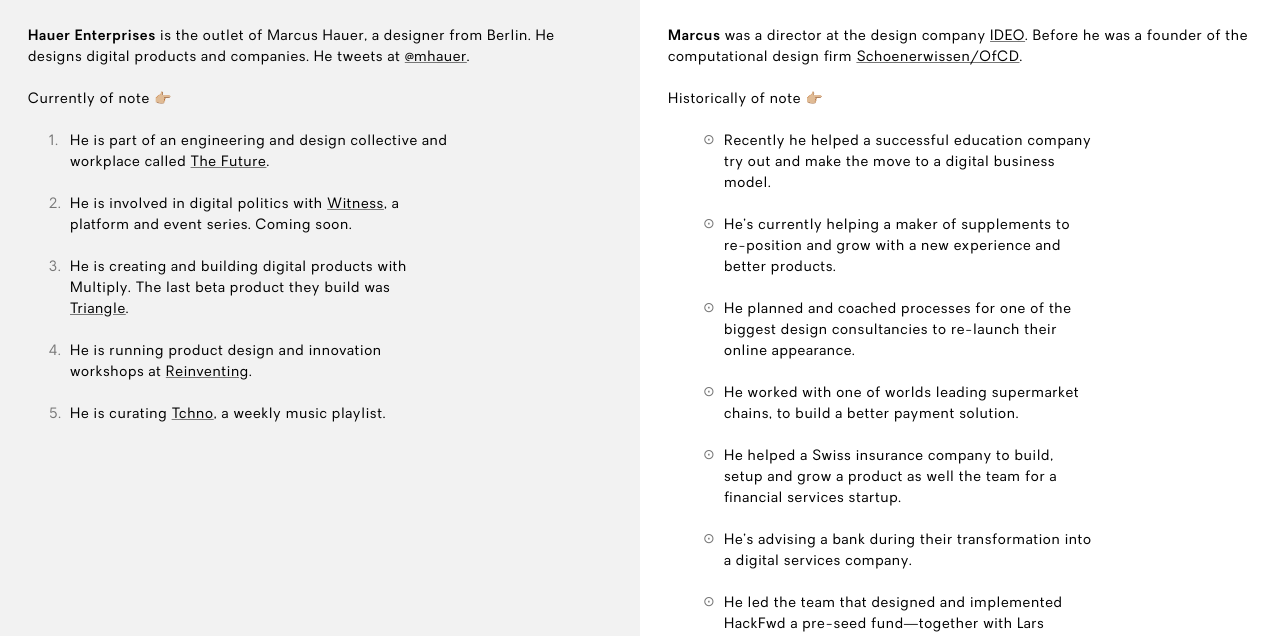
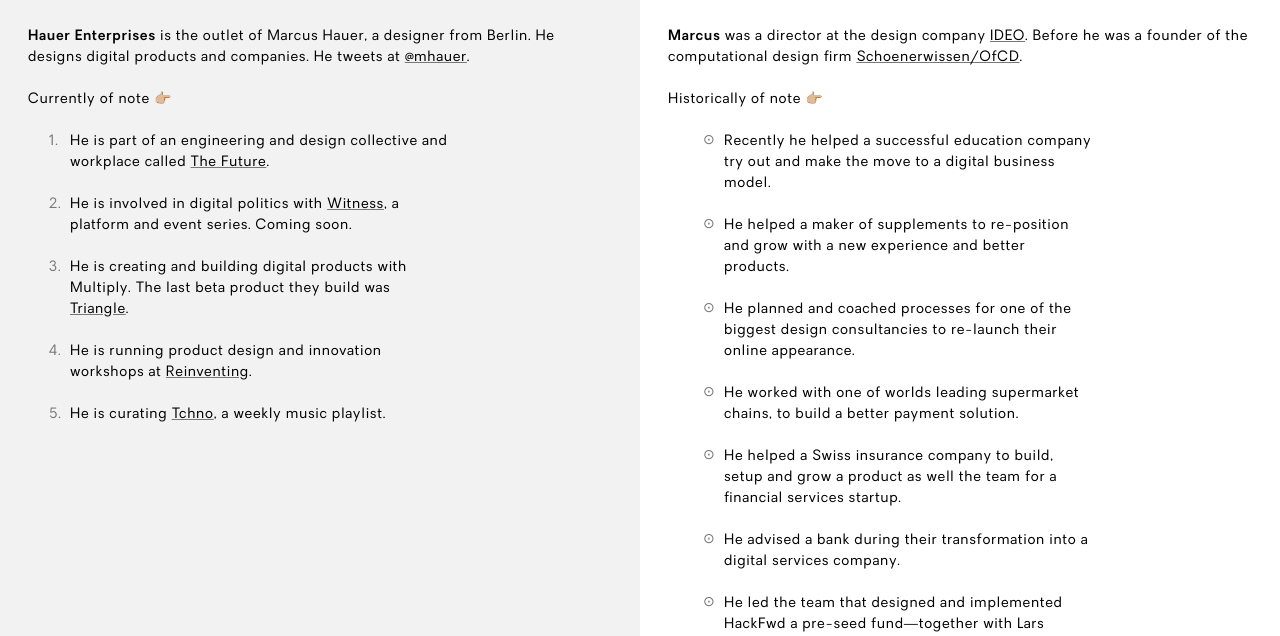
Before and after one commit to mhauer/mhauer.github.io, a plain HTML site: page index.html in a window 1280 px wide. Shown: the part 163-799 px from the top of the page. Drawn offline with Linux system fonts and the light colour scheme.

Commit message:
content update

```diff
--- a/index.html
+++ b/index.html
@@ -73,11 +73,11 @@
         <header list>Historically of note 👉🏼</header>
   			<ul>
   				<li>Recently he helped a successful education company try out and make the move to a digital business model.</li>
-  				<li>He’s currently helping a maker of supplements to re-position and grow with a new experience and better products.</li>
+  				<li>He helped a maker of supplements to re-position and grow with a new experience and better products.</li>
   				<li>He planned and coached processes for one of the biggest design consultancies to re-launch their online appearance.</li>
   				<li>He worked with one of worlds leading supermarket chains, to build a better payment solution.</li>
   				<li>He helped a Swiss insurance company to build, setup and grow a product as well the team for a financial services startup.</li>
-  				<li>He’s advising a bank during their transformation into a digital services company.</li>
+  				<li>He advised a bank during their transformation into a digital services company.</li>
   				<li>He led the team that designed and implemented HackFwd a pre-seed fund—together with Lars Hinrichs.</li>
   				<li>He coached a Swiss department store chain to focus more on the user.</li>
   				<li>He worked on the future of entertainment with an Israeli startup, which got aquired by Apple.</li>
```
